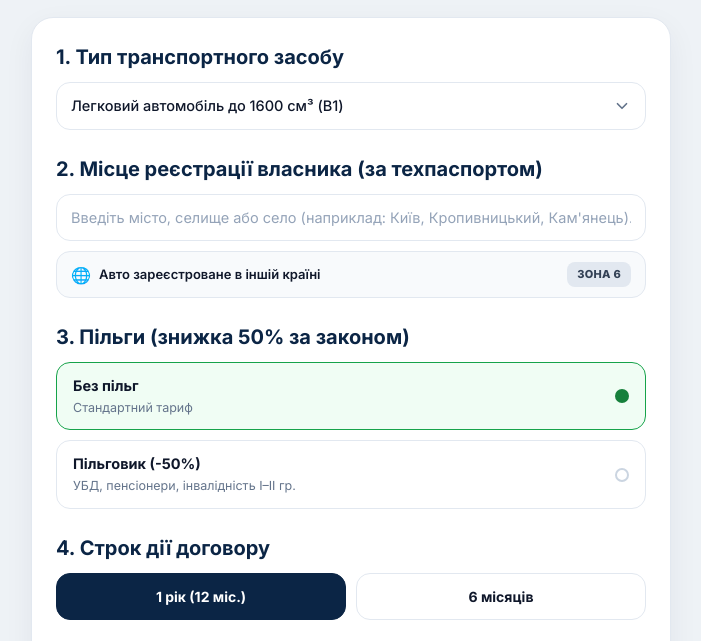
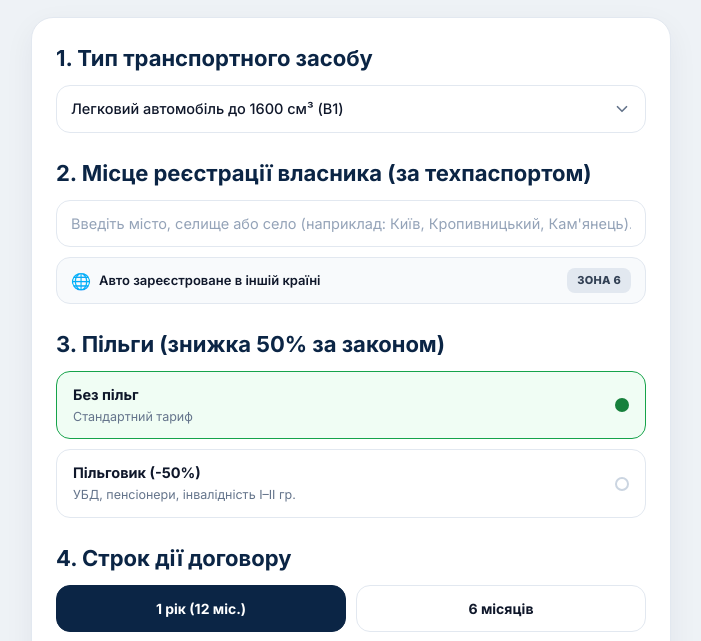
Before and after one commit to Agent-Sulima/avtocyvilka, a plain HTML site: page index.html in a window 1280 px wide. Shown: the part 148-789 px from the top of the page, without its empty margins (289-990 px from the left). Drawn offline with nearby package versions, Linux system fonts and the light colour scheme.

Commit message:
Update index.html

```diff
--- a/index.html
+++ b/index.html
@@ -87,7 +87,7 @@
 
       <!-- 2. Крок 1: Тип транспортного засобу -->
       <section>
-        <label for="vehicleSelect" class="block text-[20px] font-bold text-[#0b2545] mb-2.5">
+        <label for="vehicleSelect" class="block text-[22px] font-bold text-[#0b2545] mb-2.5">
           1. Тип транспортного засобу
         </label>
         <select
@@ -120,7 +120,7 @@
 
       <!-- 3. Крок 2: Місце реєстрації власника (за техпаспортом) -->
       <section>
-        <label for="cityInput" class="block text-[20px] font-bold text-[#0b2545] mb-2.5">
+        <label for="cityInput" class="block text-[22px] font-bold text-[#0b2545] mb-2.5">
           2. Місце реєстрації власника (за техпаспортом)
         </label>
 
@@ -160,7 +160,7 @@
 
       <!-- 4. Крок 3: Пільги (знижка 50% за законом) -->
       <section>
-        <div class="text-[20px] font-bold text-[#0b2545] mb-2.5">
+        <div class="text-[22px] font-bold text-[#0b2545] mb-2.5">
           3. Пільги (знижка 50% за законом)
         </div>
 
@@ -213,7 +213,7 @@
 
       <!-- 5. Крок 4: Строк дії договору -->
       <section>
-        <div class="text-[20px] font-bold text-[#0b2545] mb-2.5">
+        <div class="text-[22px] font-bold text-[#0b2545] mb-2.5">
           4. Строк дії договору
         </div>
         <div class="grid grid-cols-2 gap-2.5">
```
